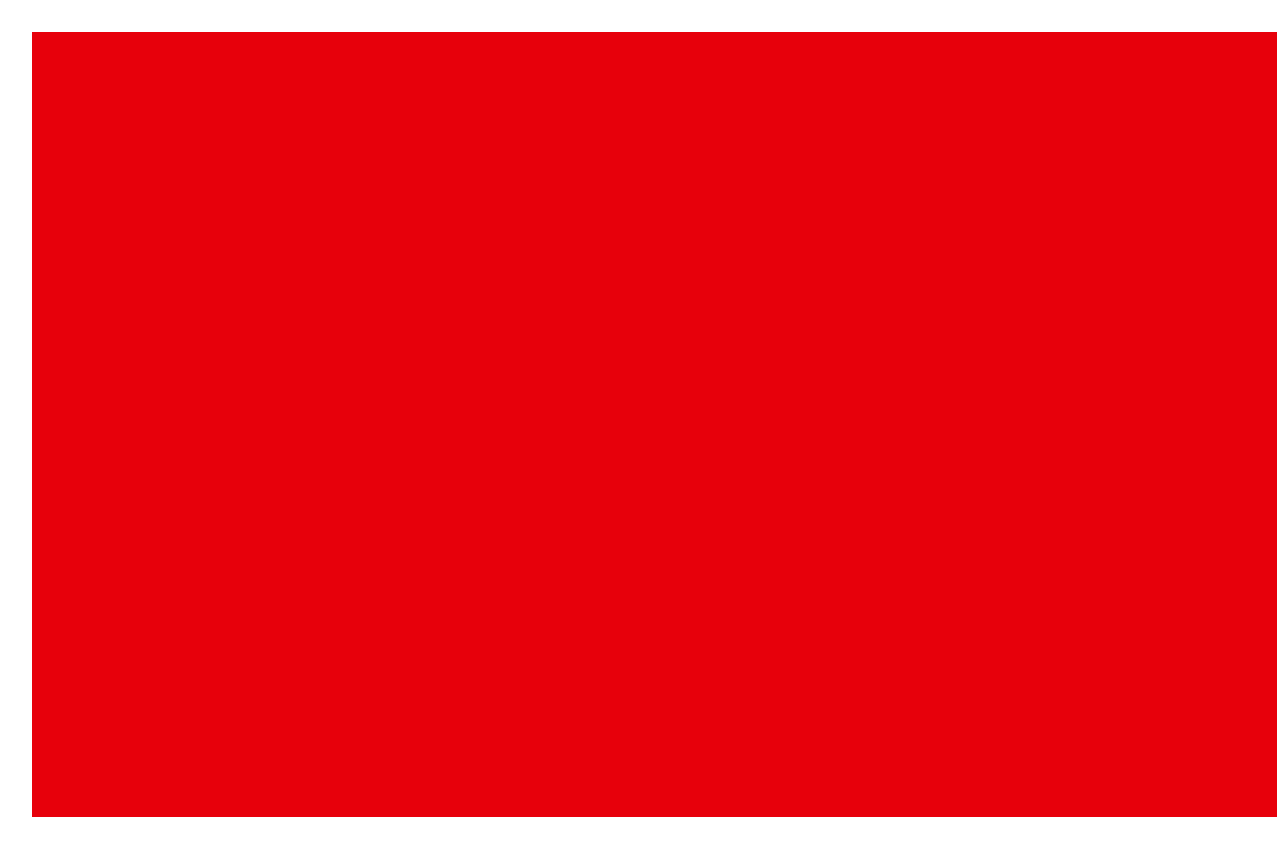
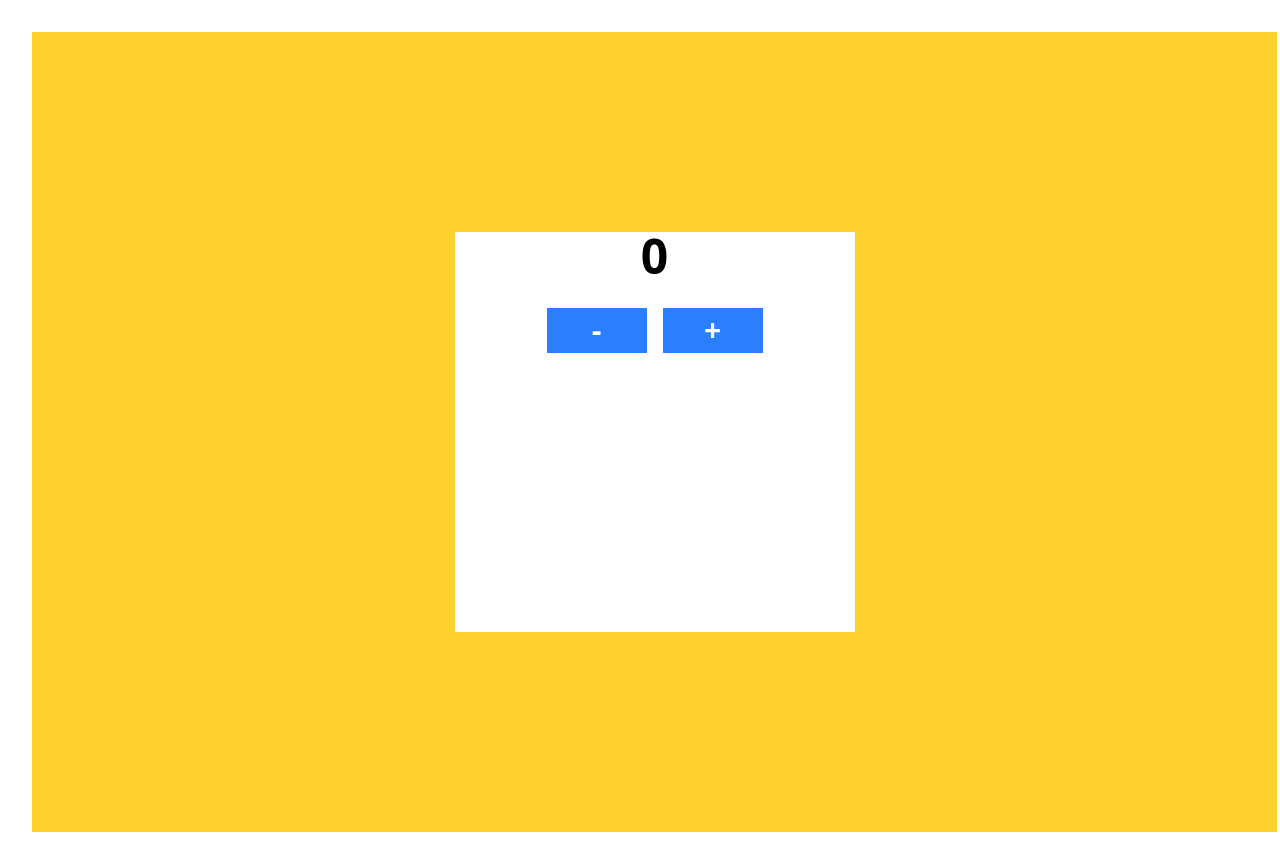
Before and after one commit to Navi2004725/CBC-Frontend, a React (Vite) app: page /test in a window 1280 px wide. Before the commit this address had no page. Built offline with nearby package versions, Linux system fonts and the light colour scheme.

Commit message:
Day11✏️

```diff
--- a/src/App.jsx
+++ b/src/App.jsx
@@ -6,6 +6,7 @@
 import RegisterPage from "./pages/registerPage";
 import { BrowserRouter, Routes, Route } from "react-router-dom";
 import AdminPage from "./pages/adminPage";
+import TestPage from "./pages/testPage";
 
 function App() {
   return (
@@ -15,6 +16,7 @@
           <Routes path="/">
             <Route path="/" element={<HomePage />} />
             <Route path="/login" element={<LoginPage />} />
+            <Route path="/test" element={<TestPage />}></Route>
             <Route path="/register" element={<RegisterPage />} />
             <Route path="/admin/*" element={<AdminPage />} />
           </Routes>
--- /dev/null
+++ b/src/pages/testPage.jsx
@@ -0,0 +1,41 @@
+import { useState } from "react";
+
+export default function TestPage() {
+  const [count, setCount] = useState(0);
+
+  function increment() {
+    setCount(count + 1);
+  }
+
+  function decrement() {
+    setCount(count - 1);
+    if (count <= 0) {
+      setCount(0);
+    }
+  }
+  // Uncommenting the line below will cause an infinite loop
+  // because it will keep updating the state without any condition.
+  // setCount(count + 1); // This will cause an infinite loop
+  // DO NOT DO THIS
+  return (
+    <div className="w-full h-screen bg-amber-300 flex items-center justify-center">
+      <div className="w-[400px] h-[400px] bg-white flex-col justify-center items-center">
+        <h1 className="text-5xl font-bold">{count}</h1>
+        <div className="w-full flex justify-center items-center h-[100px]">
+          <button
+            onClick={decrement}
+            className="w-[100px] h-[45px] bg-blue-500 text-white text-3xl mx-2 font-bold justify-center items-center"
+          >
+            -
+          </button>
+          <button
+            onClick={increment}
+            className="w-[100px] h-[45px] bg-blue-500 text-white text-3xl mx-2 font-bold justify-center items-center"
+          >
+            +
+          </button>
+        </div>
+      </div>
+    </div>
+  );
+}
```
